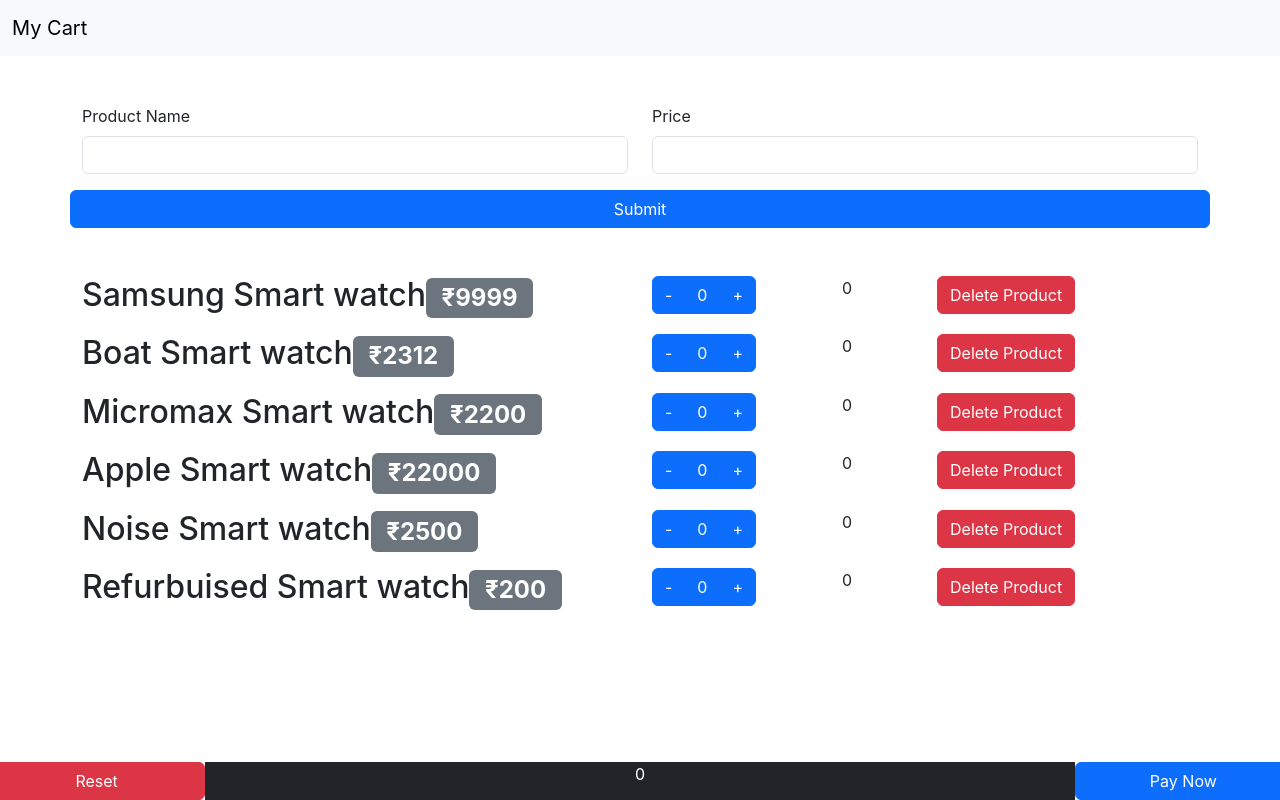
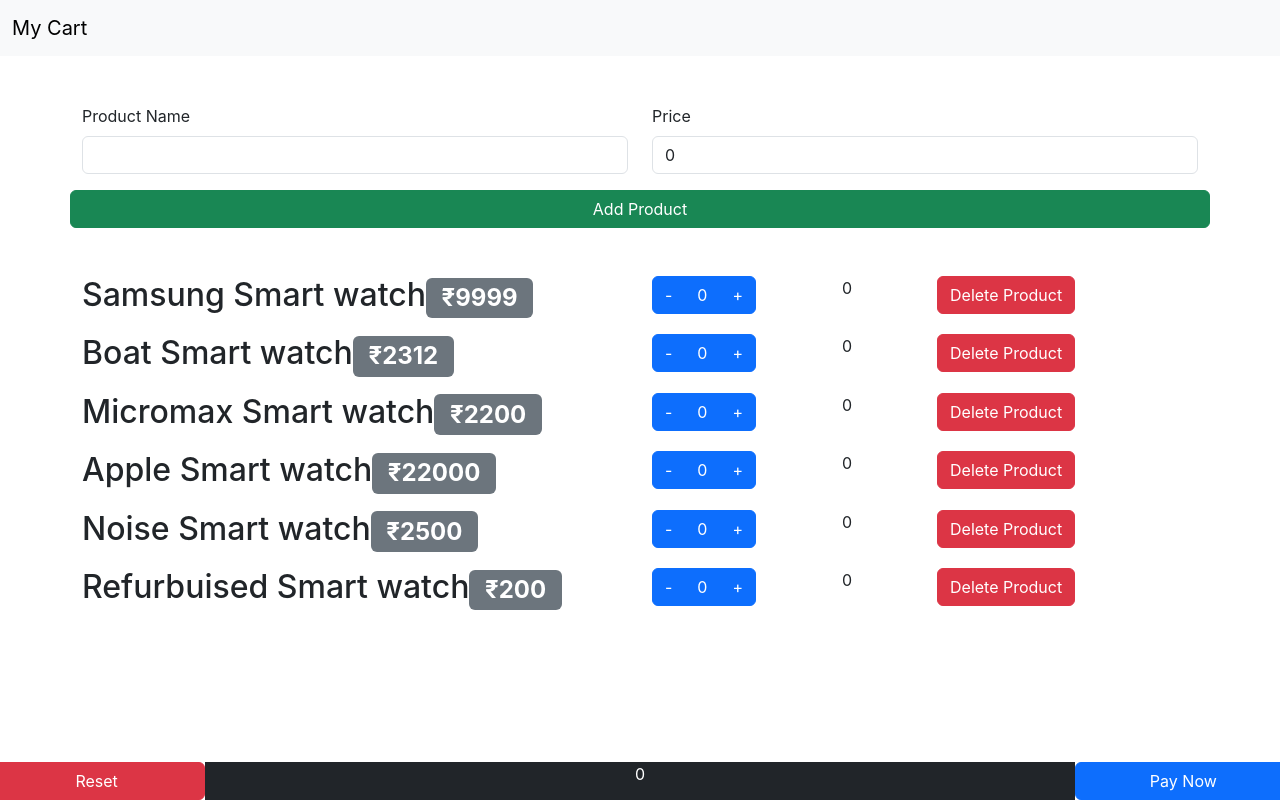
Before and after one commit to prashantkrt/ReactJS-Beginner, a React (Create React App) app in the folder my-cart-react-app/: page / in a window 1280 px wide. Built offline with nearby package versions, Linux system fonts and the light colour scheme.

Commit message:
My Cart Application

```diff
--- a/my-cart-react-app/src/App.js
+++ b/my-cart-react-app/src/App.js
@@ -79,11 +79,21 @@
     setProductList(newProductList);
   }
 
+  const addItem=(productName, productPrice)=>{
+    let newProductList = [...productList];
+    newProductList.push({
+      price: productPrice,
+      productName: productName,
+      quantity: 0
+    });
+    setProductList(newProductList);
+  }
+
   return (
     <>
       <Navbar />
       <main className="container mt-5">
-        <AddItem></AddItem>
+        <AddItem addItem={addItem}/>
         <ProductList
           productList={productList}
           incrementQuantity={incrementQuantity}
--- a/my-cart-react-app/src/components/AddItem.js
+++ b/my-cart-react-app/src/components/AddItem.js
@@ -1,10 +1,19 @@
 import React, { Component } from "react";
 
 class AddItem extends Component {
-  state = {};
+  constructor(props) {
+    super(props);
+    this.state = {
+        productName:"",
+        productPrice:0
+    };
+  }
   render() {
     return (
-      <form className="row mb-5">
+      <form className="row mb-5"  onSubmit={(e) => {
+        e.preventDefault();
+        this.props.addItem(this.state.productName,this.state.productPrice);
+      }}>
         <div className="mb-3 col-6">
           <label htmlFor="inputName" className="form-label">
             Product Name
@@ -14,16 +23,33 @@
             className="form-control"
             id="inputName"
             aria-describedby="name"
+            name="productName"
+            onChange={(event)=>{
+                this.setState({productName : event.currentTarget.value});
+              }}
+            value={this.state.productName}
           />
         </div>
         <div className="mb-3 col-6">
           <label htmlFor="inputPrice" className="form-label">
             Price
           </label>
-          <input type="number" className="form-control" id="inputPrice" />
+          <input
+            type="number"
+            className="form-control"
+            id="inputPrice"
+            name="productPrice"
+            onChange={(event)=>{
+              this.setState({productPrice : event.currentTarget.value});
+            }}
+            value={this.state.productPrice}
+          />
         </div>
-        <button type="submit" className="btn btn-primary">
-          Submit
+        <button
+          type="submit"
+          className="btn btn-success"
+        >
+          Add Product
         </button>
       </form>
     );
```
